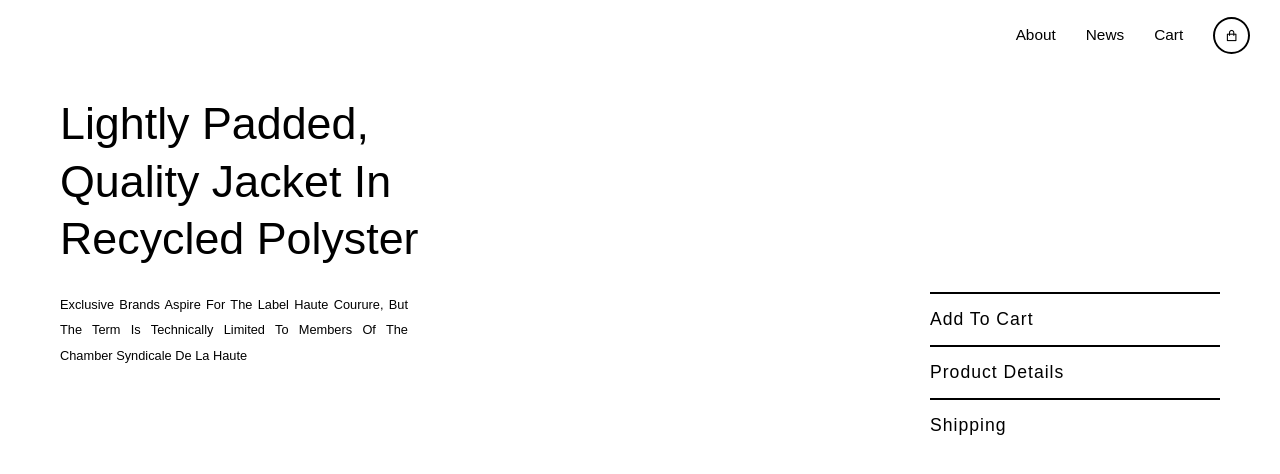
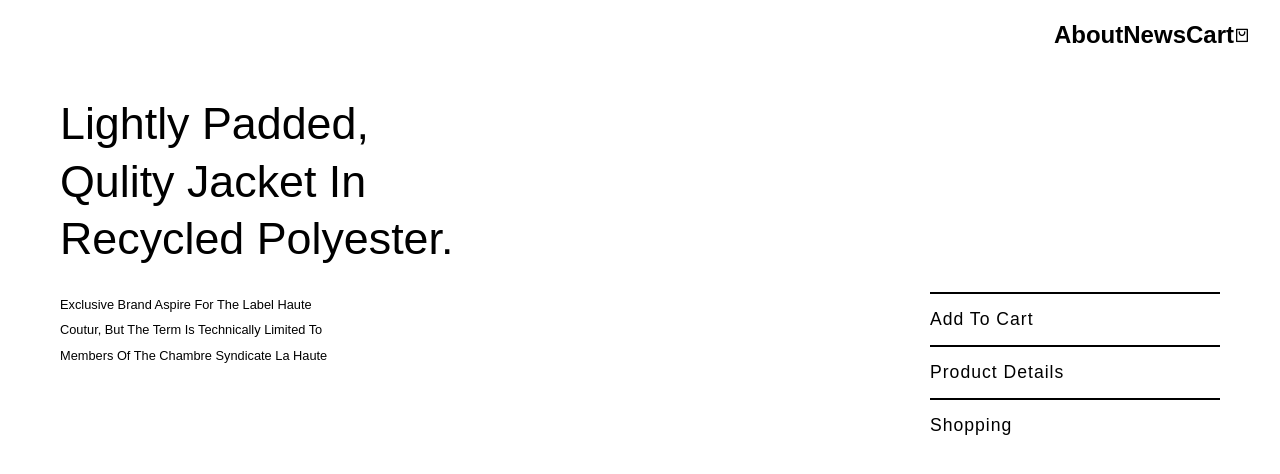
Before and after one commit to r4hul07/Responsive-project2, a plain HTML site: page index.html in a window 1280 px wide. Shown: the top 474 px of the page. Drawn offline with nearby package versions, Linux system fonts and the light colour scheme; grey boxes are pictures that could not be loaded; a web font is replaced by a local one.

Commit message:
Update index.html

```diff
--- a/index.html
+++ b/index.html
@@ -8,55 +8,53 @@
       href="https://cdn.jsdelivr.net/npm/remixicon@4.5.0/fonts/remixicon.css"
       rel="stylesheet"
     />
-
     <link rel="preconnect" href="https://fonts.googleapis.com" />
     <link rel="preconnect" href="https://fonts.gstatic.com" crossorigin />
     <link
-      href="https://fonts.googleapis.com/css2?family=Lexend+Exa:wght@100..900&family=Poppins:ital,wght@0,100;0,200;0,300;0,400;0,500;0,600;0,700;0,800;0,900;1,100;1,200;1,300;1,400;1,500;1,600;1,700;1,800;1,900&family=Roboto:ital,wght@0,100;0,300;0,400;0,500;0,700;0,900;1,100;1,300;1,400;1,500;1,700;1,900&display=swap"
+      href="https://fonts.googleapis.com/css2?family=Lexend+Deca:wght@100..900&display=swap"
       rel="stylesheet"
     />
-
     <title>Document</title>
   </head>
   <body>
     <main>
       <nav>
-        <ul>
-          <li>About</li>
-          <li>News</li>
-          <li>Cart</li>
-          <li><i class="ri-shopping-bag-line"></i></li>
-        </ul>
+        <h2>About</h2>
+        <h2>News</h2>
+        <h2>Cart</h2>
+        <i class="ri-shopping-bag-2-line"></i>
       </nav>
+      <div class="center">
+        <h1>
+          Lightly padded, <br />
+          qulity jacket in <br />
+          recycled polyester.
+        </h1>
 
-      <div class="center">
-        <h1>Lightly Padded,<br />quality jacket in <br />recycled polyster</h1>
         <div class="center-in">
           <p>
-            exclusive brands aspire for the label haute
-            courure, but the term is technically limited to
-            members of the chamber syndicale de la haute
+            Exclusive brand aspire for the label haute <br />
+            coutur, but the term is technically limited to <br />
+            members of the Chambre Syndicate la Haute
           </p>
-
           <div class="right">
             <div class="elem">
-                <a href="">Add to Cart</a>
+              <a href="">Add to cart</a>
               <i class="ri-arrow-right-up-line"></i>
             </div>
             <div class="elem">
-                <a href="">Product Details</a>
+              <a href="">Product details</a>
               <i class="ri-arrow-right-up-line"></i>
             </div>
             <div class="elem">
-                <a href="">Shipping</a>
+              <a href="">Shopping</a>
               <i class="ri-arrow-right-up-line"></i>
             </div>
           </div>
         </div>
       </div>
 
-      <div class="bottom">
-      </div>
+      <div class="bottom"></div>
     </main>
   </body>
 </html>
```
Lines whose indentation alone changed are shown as unchanged.
